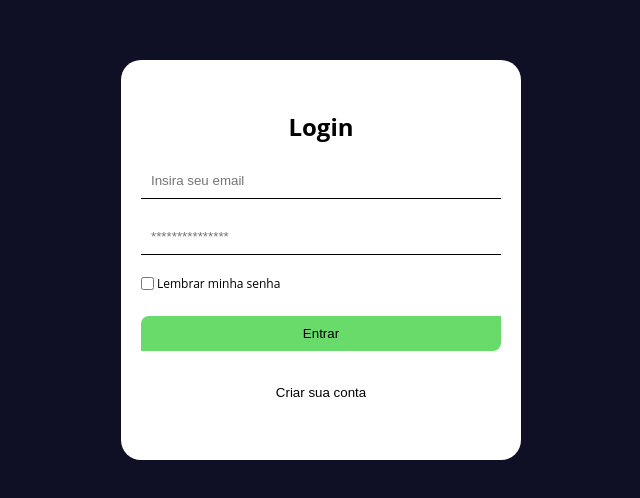
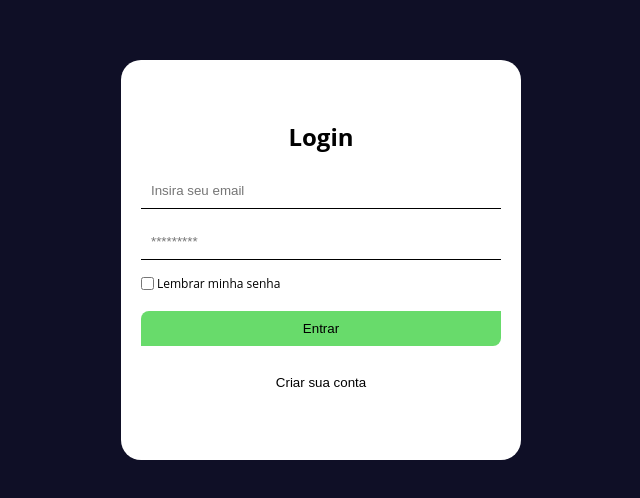
Before and after one commit to thalesfgalvao/react_template, a React (Create React App) app: page / in a window 1280 px wide. Shown: the part 140-638 px from the top of the page, without its empty margins (319-959 px from the left). Built offline with nearby package versions, Linux system fonts and the light colour scheme.

Commit message:
Add inputs by formik

```diff
--- a/src/components/Button/index.tsx
+++ b/src/components/Button/index.tsx
@@ -3,12 +3,16 @@ import * as S from "./style";
 interface IButtonProps {
   value: string;
   kind?: "default" | "success" | "error";
+  type?: "submit" | "button" | "reset";
+  disabled?: boolean;
 }
 
-const Button = ({ value, kind }: IButtonProps) => {
+const Button = ({ value, kind, type, disabled }: IButtonProps) => {
   return (
     <S.ButtonWrapper>
-      <S.Button kind={kind}>{value}</S.Button>
+      <S.Button type={type} kind={kind} disabled={disabled}>
+        {value}
+      </S.Button>
     </S.ButtonWrapper>
   );
 };
--- a/src/components/Inputs/index.tsx
+++ b/src/components/Inputs/index.tsx
@@ -1,17 +1,16 @@
-import { useState } from "react";
 import * as S from "./style";
 
 interface IInputProps {
-  small?: string;
+  id?: string;
+  name?: string;
   placeholder?: string;
+  type?: string;
 }
 
-const Input = ({ small, placeholder }: IInputProps) => {
-  const [isLogged, setIsLogegd] = useState(false);
+const Input = ({ type, id, name, placeholder }: IInputProps) => {
   return (
     <S.InputWrapper>
-      <S.Input placeholder={placeholder} />
-      {isLogged ? <S.Blink>Test</S.Blink> : <S.Small>{small}</S.Small>}
+      <S.Input type={type} id={id} name={name} placeholder={placeholder} />
     </S.InputWrapper>
   );
 };
--- a/src/components/Inputs/style.ts
+++ b/src/components/Inputs/style.ts
@@ -1,4 +1,5 @@
 import styled, { css } from "styled-components";
+import { Field } from "formik";
 
 export const InputWrapper = styled.div`
   display: flex;
@@ -14,7 +15,7 @@ export const Small = styled.small`
   `}
 `;
 
-export const Input = styled.input`
+export const Input = styled(Field)`
   border-bottom: 0.1rem solid;
   border-top: 0;
   border-left: 0;
@@ -28,7 +29,3 @@ export const Input = styled.input`
     font-weight: bold;
   }
 `;
-
-export const Blink = styled.small`
-  opacity: 0;
-`;
--- a/src/pages/Home/index.tsx
+++ b/src/pages/Home/index.tsx
@@ -1,18 +1,37 @@
+import * as S from "./style";
 import Button from "../../components/Button";
 import Input from "../../components/Inputs";
 import CheckBoxInput from "../../components/Inputs/Checkbox";
-import * as S from "./style";
+import Form from "../../components/Form";
+
+interface FormValues {
+  email: string;
+  password: string;
+}
 
 const Home = () => {
+  const initialValues: FormValues = { email: "", password: "" };
   return (
     <S.Wrapper>
       <S.LoginWrapper>
         <S.LoginTitle>Login</S.LoginTitle>
-        <Input placeholder="Insira seu email" />
-        <Input placeholder="***************" />
-        <CheckBoxInput value="Lembrar minha senha" />
-        <Button kind="success" value="Entrar" />
-        <Button kind="default" value="Criar sua conta" />
+        <Form initialValues={initialValues}>
+          <Input
+            type="email"
+            id="email"
+            name="email"
+            placeholder="Insira seu email"
+          />
+          <Input
+            type="password"
+            id="password"
+            name="password"
+            placeholder="*********"
+          />
+          <CheckBoxInput value="Lembrar minha senha" />
+          <Button type="submit" kind="success" value="Entrar" />
+          <Button kind="default" value="Criar sua conta" />
+        </Form>
       </S.LoginWrapper>
     </S.Wrapper>
   );
```
